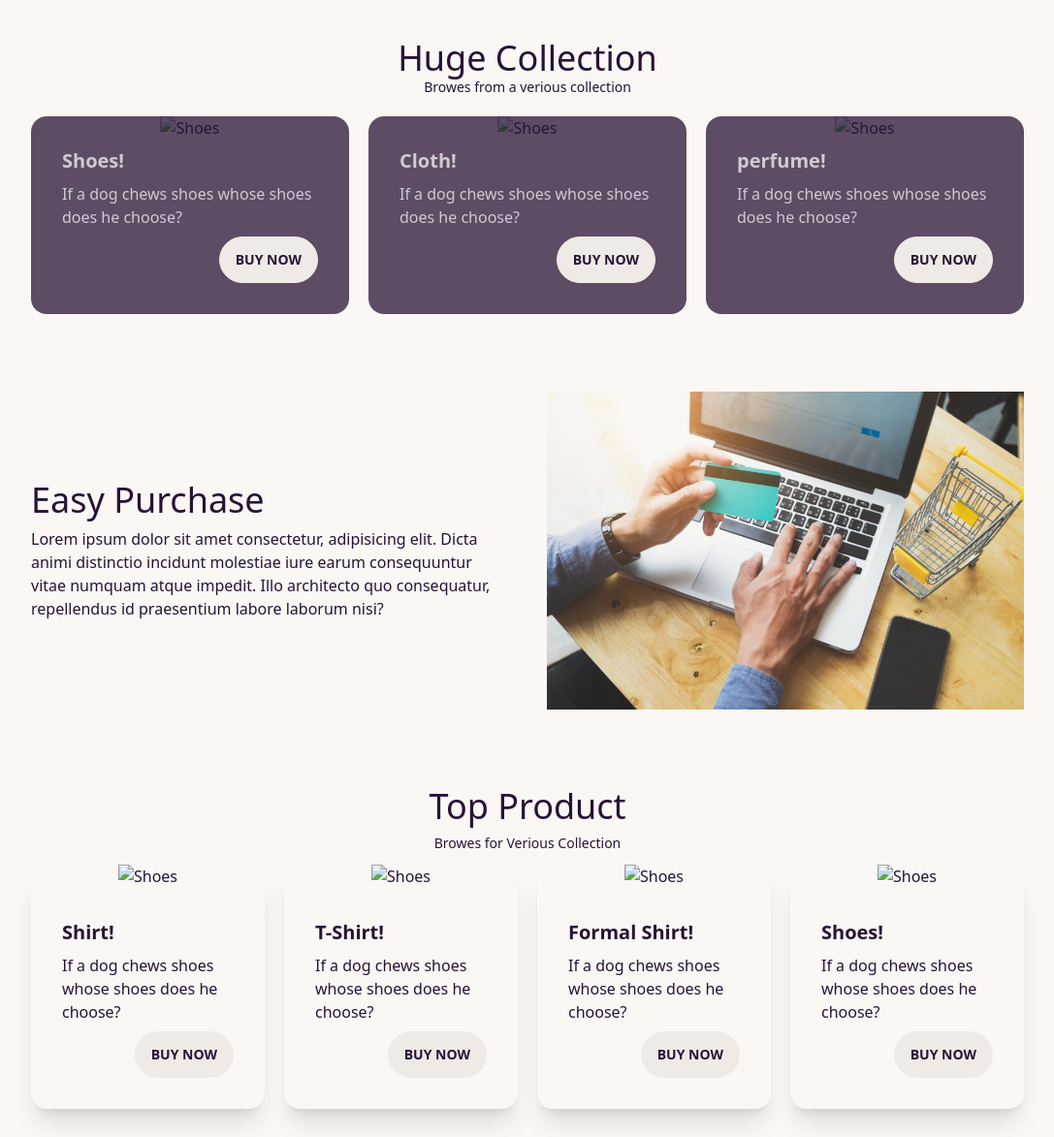
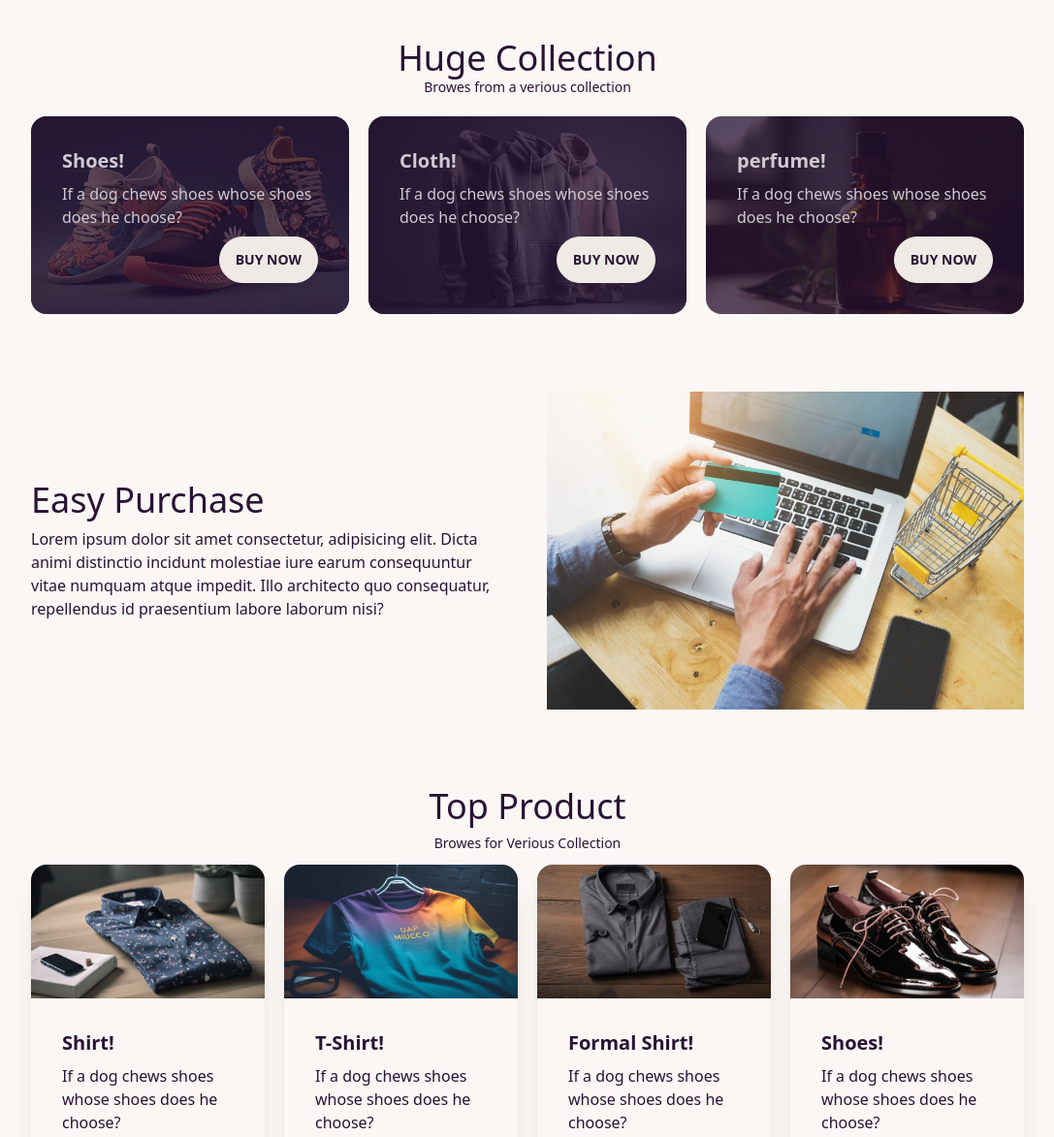
Before and after one commit to IamRazzakk/daisy-man, a plain HTML site: page index.html in a window 1280 px wide. Shown: the part 820-1993 px from the top of the page at 97% size, without its empty margins (96-1183 px from the left). Drawn offline with nearby package versions, Linux system fonts and the light colour scheme; the site is published under a folder, as on GitHub Pages, so addresses that start at the root find nothing.

Commit message:
final submit

```diff
--- a/index.html
+++ b/index.html
@@ -56,7 +56,7 @@
                     <div class="dropdown dropdown-end">
                         <label tabindex="0" class="btn btn-ghost btn-circle avatar">
                             <div class="w-10 rounded-full">
-                                <img src="/images/avatar.png" />
+                                <img src="./images/avatar.png" />
                             </div>
                         </label>
                         <ul tabindex="0"
@@ -101,7 +101,7 @@
             <div class="grid md:grid-cols-2 lg:grid-cols-3 gap-5 ">
                 <!-- first card -->
                 <div class="card bg-base-100 image-full">
-                    <figure><img src="/images/shoes.avif" alt="Shoes" /></figure>
+                    <figure><img src="./images/shoes.avif" alt="Shoes" /></figure>
                     <div class="card-body">
                         <h2 class="card-title">Shoes!</h2>
                         <p>If a dog chews shoes whose shoes does he choose?</p>
@@ -112,7 +112,7 @@
                 </div>
                 <!-- Secound card -->
                 <div class="card bg-base-100 image-full">
-                    <figure><img src="/images/hoodies.avif" alt="Shoes" /></figure>
+                    <figure><img src="./images/hoodies.avif" alt="Shoes" /></figure>
                     <div class="card-body">
                         <h2 class="card-title">Cloth!</h2>
                         <p>If a dog chews shoes whose shoes does he choose?</p>
@@ -123,7 +123,7 @@
                 </div>
                 <!-- third card -->
                 <div class="card bg-base-100 image-full">
-                    <figure><img src="/images/perfume.avif" alt="Shoes" /></figure>
+                    <figure><img src="./images/perfume.avif" alt="Shoes" /></figure>
                     <div class="card-body">
                         <h2 class="card-title">perfume!</h2>
                         <p>If a dog chews shoes whose shoes does he choose?</p>
@@ -161,7 +161,7 @@
             <div class="grid sm:grid-cols-2 md:grid-cols-3 lg:grid-cols-4 gap-5">
                 <div class="card  bg-base-100 shadow-xl">
                     <figure><img
-                            src="/images/elegant-businessman-shirt-wooden-desk-stack-generated-by-ai_188544-34678.avif"
+                            src="./images/elegant-businessman-shirt-wooden-desk-stack-generated-by-ai_188544-34678.avif"
                             alt="Shoes" /></figure>
                     <div class="card-body">
                         <h2 class="card-title">Shirt!</h2>
@@ -172,7 +172,7 @@
                     </div>
                 </div>
                 <div class="card  bg-base-100 shadow-xl">
-                    <figure><img src="/images/blue-yellow-t-shirt-wooden-hanger-generated-by-ai_188544-42185.avif"
+                    <figure><img src="./images/blue-yellow-t-shirt-wooden-hanger-generated-by-ai_188544-42185.avif"
                             alt="Shoes" /></figure>
                     <div class="card-body">
                         <h2 class="card-title">T-Shirt!</h2>
@@ -184,7 +184,7 @@
                 </div>
                 <div class="card  bg-base-100 shadow-xl">
                     <figure><img
-                            src="/images/elegant-businessman-attire-hangs-modern-closet-generated-by-ai_188544-15312.avif"
+                            src="./images/elegant-businessman-attire-hangs-modern-closet-generated-by-ai_188544-15312.avif"
                             alt="Shoes" /></figure>
                     <div class="card-body">
                         <h2 class="card-title">Formal Shirt!</h2>
@@ -196,7 +196,7 @@
                 </div>
                 <div class="card  bg-base-100 shadow-xl">
                     <figure><img
-                            src="/images/shiny-black-leather-shoes-exude-modern-luxury-generated-by-ai_188544-36154.avif"
+                            src="./images/shiny-black-leather-shoes-exude-modern-luxury-generated-by-ai_188544-36154.avif"
                             alt="Shoes" /></figure>
                     <div class="card-body">
                         <h2 class="card-title">Shoes!</h2>
```
